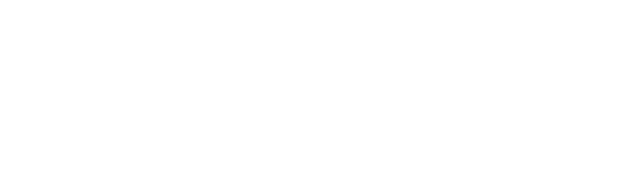
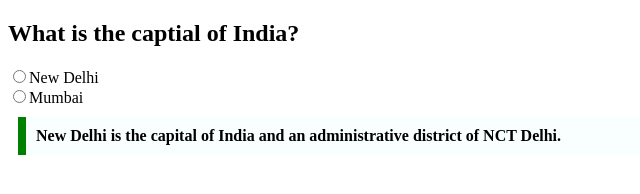
Before and after one commit to acciojob/trivia-gauravmishra1998, a website: page main.html in a window 1280 px wide. Shown: the whole page, without its empty margins (0-640 px from the left). Drawn offline with Linux system fonts and the light colour scheme.

Commit message:
created a submission

```diff
--- a/main.html
+++ b/main.html
@@ -8,9 +8,13 @@
 
 <body>
 	<!-- the entire body must be written by student -->
+	<h2>What is the captial of India?</h2>
+	<input type="radio" name="capital" value="new delhi">New Delhi
+<br>	<input type="radio" name="capital" value="mumbai">Mumbai
+	<blockquote>New Delhi is the capital of India and an administrative district of NCT Delhi.</blockquote>
     <script type="text/javascript" src="./script.js">
 </script>
-
 </body>
 
+
 </html>
--- a/styles.css
+++ b/styles.css
@@ -1,2 +1,9 @@
-
+blockquote{
+	margin:10px;
+	padding:10px;
+	background-color:#f8fffe;
+	width:600px;
+	font-weight:bold;
+	border-left:8px solid green;
+}
 /* Your CSS Code here. */
```
